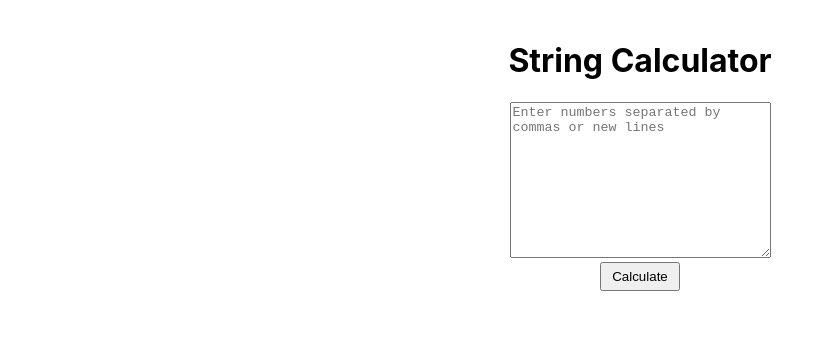
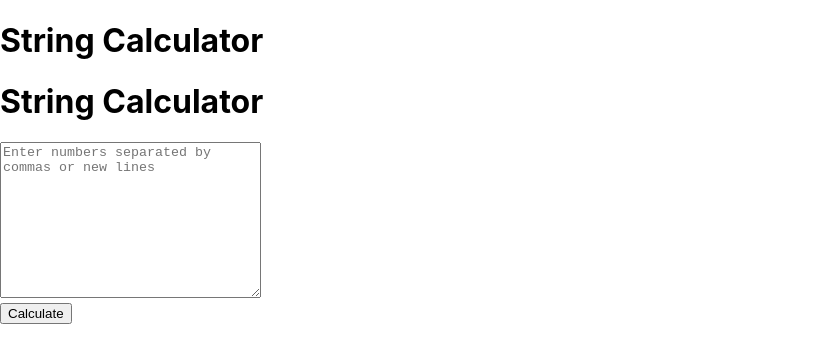
Before and after one commit to RajkumariRai/incubyteassesment, a React (Create React App) app: page / in a window 1280 px wide. Shown: the top 362 px of the page, without its empty margins (0-834 px from the left). Built offline with nearby package versions, Linux system fonts and the light colour scheme.

Commit message:
changes for failed test case

```diff
--- a/src/App.tsx
+++ b/src/App.tsx
@@ -1,10 +1,11 @@
+// src/App.tsx
 import React from 'react';
-import './App.css';
 import StringCalculator from './components/StringCalculator';
 
 const App: React.FC = () => {
   return (
     <div className="App">
+      <h1>String Calculator</h1>
       <StringCalculator />
     </div>
   );
```
Also changed, not shown: 1 other file (tests, documents, lock files or other folders).
